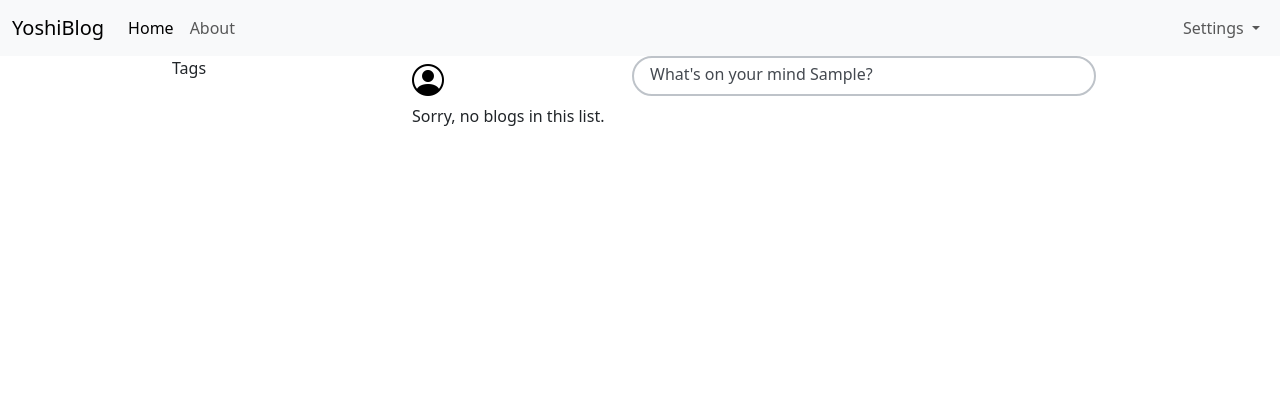
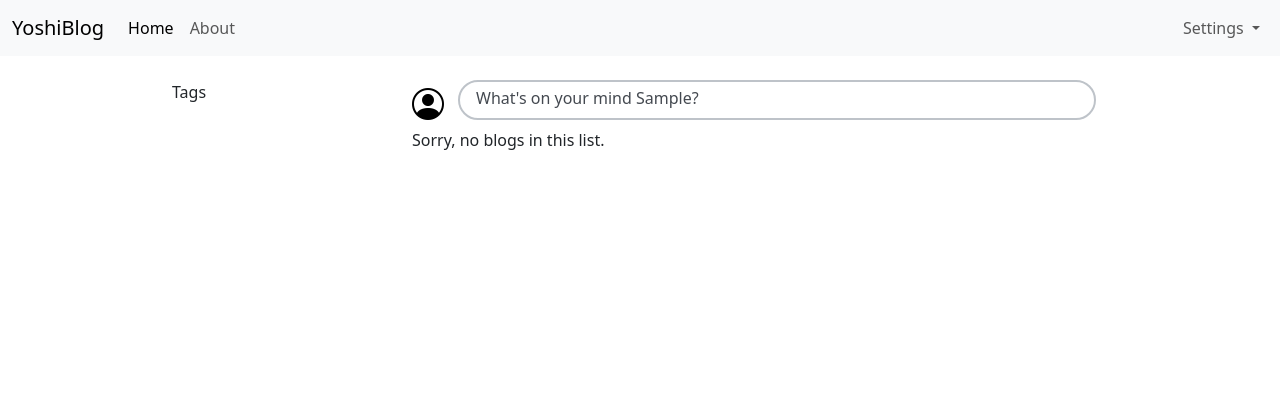
Before and after one commit to Frederick-Teye/YoshiBlog, a Django app: page /blogs/ in a window 1280 px wide. Shown: the top 420 px of the page. Run offline with Django 5.2, Linux system fonts and the light colour scheme; the visitor is signed in with stand-in values (Sample User, id 1); data that the repository does not hold is empty.

Commit message:
Adjust spacing

```diff
--- a/templates/blog_list.html
+++ b/templates/blog_list.html
@@ -2,7 +2,7 @@
 {% block title %} Blogs {% endblock title %}
 
 {% block content %}
-    <div class="row">
+    <div class="row my-4">
         <div class="col-sm-3">
             <!--Add tags here-->
             <span>Tags</span>
@@ -10,12 +10,12 @@
         <div class="col-sm-9">
                 <div class="row">
                     <div class="row">
-                        <div class="col-4 col-sm-4">
+                        <div class="col-1 col-sm-1">
                             <div class="">
                                 <i class="bi bi-person-circle" style="font-size: 2rem; color: black;"></i>
                             </div>
                         </div>
-                        <div id="text-field-container" aria-label="Click to add blog post" class="ps-3 pt-1 col-8 col-sm-8">
+                        <div id="text-field-container" aria-label="Click to add blog post" class="ps-3 pt-1 col-11 col-sm-11">
                             <a href="{% url 'blog_new' %}" aria-hidden="true" id="add-blog-link">
                                 What's on your mind {{ request.user.first_name }}?
                             </a>
```
